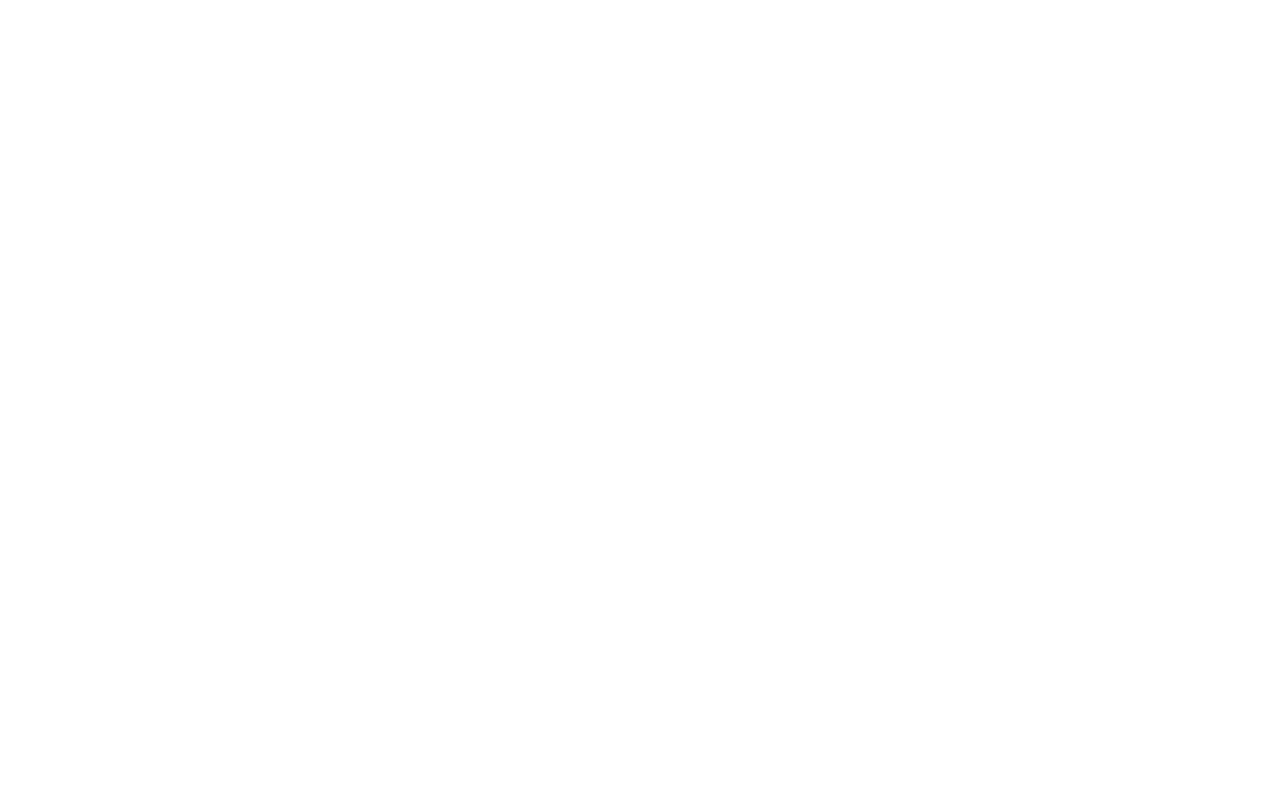
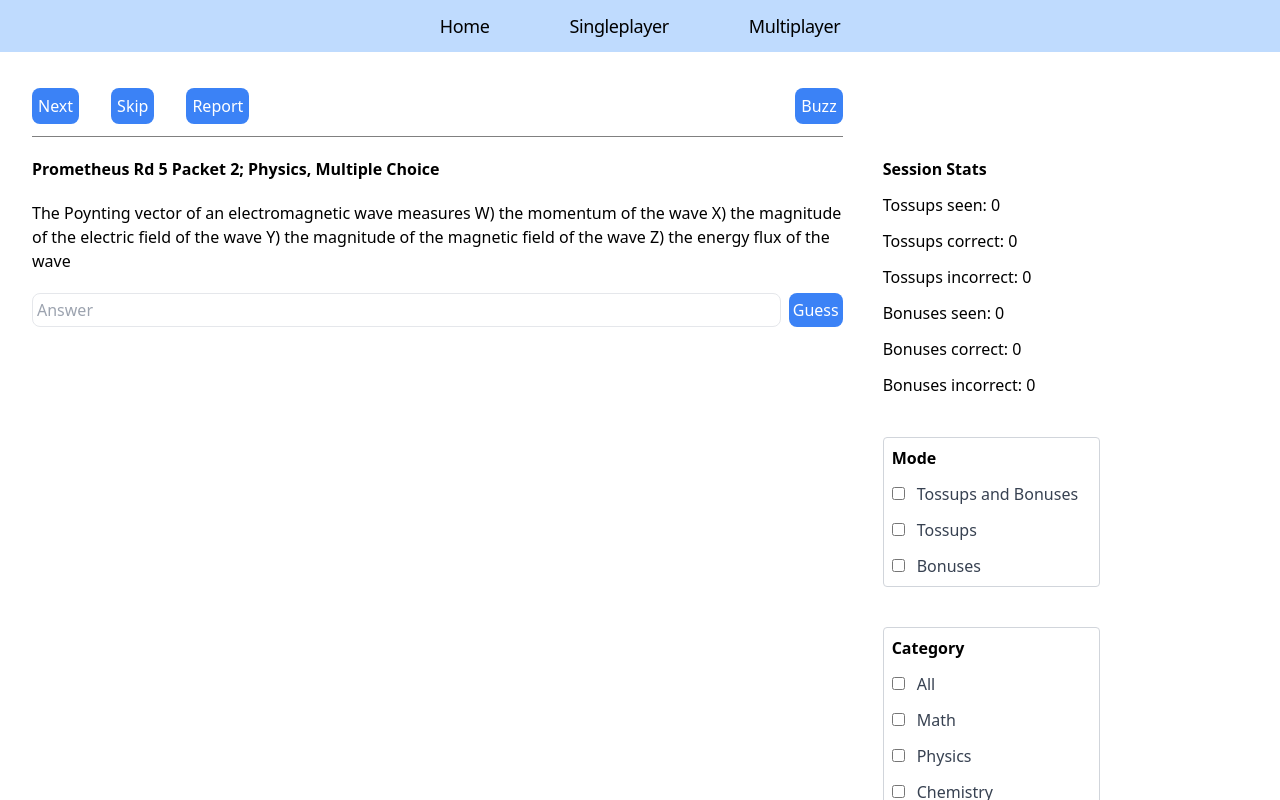
Before and after one commit to VA-24/ScibowlScrim-Website, a React (Create React App) app: page /singleplayer in a window 1280 px wide. Before the commit this address had no page. Shown: the top 800 px of the page. Built offline with nearby package versions, Linux system fonts and the light colour scheme.

Commit message:
homepage + singleplayer skeleton complete

```diff
--- a/src/App.js
+++ b/src/App.js
@@ -1,5 +1,6 @@
 import './App.css';
 import React from 'react';
+import ScibowlScrimHome from './pages/ScibowlScrimHome';
 import ScibowlScrimSingleplayer from './pages/ScibowlScrimSingleplayer';
 import { BrowserRouter as Router, Routes, Route} from 'react-router-dom';
 
@@ -7,7 +8,8 @@ function App() {
   return (
     <Router>
       <Routes>
-        <Route exact path='/' element={<ScibowlScrimSingleplayer />}/>
+      <Route exact path='/' element={<ScibowlScrimHome />}/>
+        <Route exact path='/singleplayer' element={<ScibowlScrimSingleplayer />}/>
       </Routes>
     </Router>
   );
--- /dev/null
+++ b/src/pages/ScibowlScrimHome.js
@@ -0,0 +1,56 @@
+import React, { useState, useEffect} from 'react';
+import '../App.css';
+
+function ScibowlScrimHome(){
+    return(
+
+        <body class='bg-white min-h-screen m-0'>
+            <div class='relative flex flex-col items-center'>
+            <main class='w-full flex flex-col lg:flex-row-reverse sticky top-0 px-6 pt-3 py-3 bg-blue-200 z-[2] mb-6'>
+            <nav class='w-full flex flex-row items-center justify-center gap-20 tracking-tight'>
+                <a href='/'>
+                <button class='text-xl xl:text-lg flex items-center text-black hover:text-white ease-linear transition'>
+                    Home
+                </button>
+                </a>
+
+                <a href='/singleplayer'>
+                <button class='text-xl xl:text-lg flex items-center text-black hover:text-white ease-linear transition'>
+                    Singleplayer
+                </button>
+                </a>
+
+                <a href='/multiplayer'>
+                <button class='text-xl xl:text-lg flex items-center text-black hover:text-gray-400 ease-linear transition'>
+                    Multiplayer
+                </button>
+                </a>
+                </nav>
+            </main>
+
+            <section class='relative flex flex-col justify-center items-center w-2/3'>
+
+                <h3 class='text-xl xl:text-2xl font-medium text-black mb-8'>
+                    Welcome to ScibowlScrim!
+                </h3>
+
+                <p class='text-base md:text-md text-black mb-5'>
+                    This is a project of mine that lets you play science bowl tossups in real time (heavily inspired by <a href='https://qbreader.org' class='text-blue-400'>qbreader</a>).
+                    You can either play <a href='/singleplayer' class='text-blue-400'>singleplayer</a>, which you can use to practice by yourself, or <a href='/multiplayer' class='text-blue-400'>multiplayer</a>, which you can use to scrimmage against other schools/see where your
+                    team needs to improve.
+                </p>
+
+                <p class='text-base md:text-md text-black mb-5'>
+                    You can view the source code <a href='https://github.com/VA-24/ScibowlScrim-Website' class='text-blue-300'>here</a>. The backend was built with Python/Firebase and the frontend
+                    was built with React and TailwindCSS. I welcome any pull requests or suggestions (to run a local version of the site, clone from the repository and follow the standard procedures for
+                    installing firebase/tailwindcss).
+                </p>
+            </section>
+
+            </div>
+
+        </body>
+    )
+}
+
+export default ScibowlScrimHome;
--- a/src/pages/ScibowlScrimSingleplayer.js
+++ b/src/pages/ScibowlScrimSingleplayer.js
@@ -46,35 +46,59 @@ function ScibowlScrimSingleplayer(){
     return(
 
         <body class='bg-white min-h-screen m-0'>
+        <div class='relative flex flex-col items-center'>
+        <main class='w-full flex flex-col lg:flex-row-reverse sticky top-0 px-6 pt-3 py-3 bg-blue-200 z-[0] mb-6'>
+            <nav class='w-full flex flex-row items-center justify-center gap-20 tracking-tight'>
+                <a href='/'>
+                <button class='text-xl xl:text-lg flex items-center text-black hover:text-white ease-linear transition'>
+                    Home
+                </button>
+                </a>
 
-        <div class='flex flex-row'>
-        <section class='px-8 w-full' id='tossup-controls'>
-            <div class='flex flex-wrap justify-center gap-8 py-8 w-3/4'>
+                <a href='/singleplayer'>
+                <button class='text-xl xl:text-lg flex items-center text-black hover:text-white ease-linear transition'>
+                    Singleplayer
+                </button>
+                </a>
+
+                <a href='/multiplayer'>
+                <button class='text-xl xl:text-lg flex items-center text-black hover:text-gray-400 ease-linear transition'>
+                    Multiplayer
+                </button>
+                </a>
+            </nav>
+        </main>
 
 
-                        <button class='text-xs xl:text-lg flex items-center text-white bg-blue-500 rounded-lg p-2'>
+
+        <section class='px-8 w-full' id='tossup-controls'>
+            <div class='flex flex-wrap justify-center gap-8 py-3 w-2/3'>
+
+
+                        <button class='text-md xmd:text-lg flex items-center text-white bg-blue-500 rounded-lg p-1.5'>
                             Next
                         </button>
 
-                        <button class='text-xs xl:text-lg flex items-center text-white bg-blue-500 rounded-lg p-2'>
+                        <button class='text-md xmd:text-lg flex items-center text-white bg-blue-500 rounded-lg p-1.5'>
                             Skip
                         </button>
 
-                        <button class='text-xs xl:text-lg flex items-center text-white bg-blue-500 rounded-lg p-2'>
+                        <button class='text-md xmd:text-lg flex items-center text-white bg-blue-500 rounded-lg p-1.5'>
                             Report
                         </button>
 
-                        <button class='text-xs xl:text-lg flex items-center text-white bg-blue-500 ml-auto rounded-lg p-2'>
+                        <button class='text-md xmd:text-lg flex items-center text-white bg-blue-500 ml-auto rounded-lg p-1.5'>
                             Buzz
                         </button>
 
             </div>
 
-            <div style={{ height: '1px', width: '75%', background: 'gray' }}></div>
+            <div style={{ height: '1px', width: '66.666%', background: 'gray' }}></div>
 
             <div class='flex flex row w-full'>
 
-                <div class='w-3/4'>
+                <div class='w-2/3'>
+
                     <div class='py-5 font-bold' id='question-data'>Prometheus Rd 5 Packet 2; Physics, Multiple Choice</div>
                     <div class='mb-5' id='question-body'>The Poynting vector of an electromagnetic wave measures
                         W) the momentum of the wave
@@ -84,7 +108,7 @@ function ScibowlScrimSingleplayer(){
                     </div>
                     <form id='answer'>
                         <div class='input-group flex flex-row mx-auto mb-3'>
-                            <input class='form-control border border-gray rounded-lg mr-2 p-1' id='answer-input' type='text' placeholder='Answer'></input>
+                            <input class='form-control border border-gray rounded-lg w-full mr-2 p-1' id='answer-input' type='text' placeholder='Answer'></input>
                             <button class='btn btn-success flex items-center text-white bg-blue-500 rounded-lg p-1' id='answer-submit' type='submit'>Guess</button>
                         </div>
                     </form>
@@ -92,14 +116,66 @@ function ScibowlScrimSingleplayer(){
                     <div class='' id='question-history'></div>
                 </div>
 
-                <div class='justify-center ml-auto items-center w-1/4 px-10 py-5' id='user-stats'>
-                    <div class='mx-auto mb-5 font-bold'>Session Stats</div>
-                    <div class='mx-auto mb-5' id='tossups-seen'> Tossups seen: 0</div>
-                    <div class='mx-auto mb-5' id='tossups-correct'> Tossups correct: 0</div>
-                    <div class='mx-auto mb-5' id='tossups-incorrect'> Tossups incorrect: 0</div>
-                    <div class='mx-auto mb-5' id='bonuses-seen'> Bonuses seen: 0</div>
-                    <div class='mx-auto mb-5' id='bonuses-correct'> Bonuses correct: 0</div>
-                    <div class='mx-auto mb-5' id='bonuses-incorrect'> Bonuses incorrect: 0</div>
+                <div class='justify-center ml-auto items-center w-1/3 px-10 py-5' id='session-settings'>
+                    <h1 class='mx-auto mb-3 font-bold'>Session Stats</h1>
+                    <div class='mx-auto mb-3' id='tossups-seen'> Tossups seen: 0</div>
+                    <div class='mx-auto mb-3' id='tossups-correct'> Tossups correct: 0</div>
+                    <div class='mx-auto mb-3' id='tossups-incorrect'> Tossups incorrect: 0</div>
+                    <div class='mx-auto mb-3' id='bonuses-seen'> Bonuses seen: 0</div>
+                    <div class='mx-auto mb-3' id='bonuses-correct'> Bonuses correct: 0</div>
+                    <div class='mx-auto mb-10' id='bonuses-incorrect'> Bonuses incorrect: 0</div>
+
+
+                    <div class='border border-gray-300 rounded w-2/3 p-2 mb-10'>
+                        <h1 class='mx-auto mb-3 font-bold'>Mode</h1>
+
+                        <label class="block mb-3 text-gray-700 hover:bg-gray-100 hover:text-gray-900">
+                        <input type="checkbox" class='mr-3' value="tossups and bonuses" />
+                            Tossups and Bonuses
+                        </label>
+                        <label class="block mb-3 text-gray-700 hover:bg-gray-100 hover:text-gray-900">
+                        <input type="checkbox" class='mr-3' value="tossups" />
+                            Tossups
+                        </label>
+                        <label class="block mb-0 text-gray-700 hover:bg-gray-100 hover:text-gray-900">
+                        <input type="checkbox" class='mr-3' value="bonuses" />
+                            Bonuses
+                        </label>
+                    </div>
+
+                    <div class='border border-gray-300 rounded w-2/3 p-2 mb-10'>
+                        <h1 class='mx-auto mb-3 font-bold'>Category</h1>
+
+                        <label class="block mb-3 text-gray-700 hover:bg-gray-100 hover:text-gray-900">
+                        <input type="checkbox" class='mr-3' value="tossups and bonuses" />
+                            All
+                        </label>
+                        <label class="block mb-3 text-gray-700 hover:bg-gray-100 hover:text-gray-900">
+                        <input type="checkbox" class='mr-3' value="tossups and bonuses" />
+                            Math
+                        </label>
+                        <label class="block mb-3 text-gray-700 hover:bg-gray-100 hover:text-gray-900">
+                        <input type="checkbox" class='mr-3' value="tossups" />
+                            Physics
+                        </label>
+                        <label class="block mb-3 text-gray-700 hover:bg-gray-100 hover:text-gray-900">
+                        <input type="checkbox" class='mr-3' value="bonuses" />
+                            Chemistry
+                        </label>
+                        <label class="block mb-3 text-gray-700 hover:bg-gray-100 hover:text-gray-900">
+                        <input type="checkbox" class='mr-3' value="tossups and bonuses" />
+                            Biology
+                        </label>
+                        <label class="block mb-3 text-gray-700 hover:bg-gray-100 hover:text-gray-900">
+                        <input type="checkbox" class='mr-3' value="tossups" />
+                            Earth and Space
+                        </label>
+                        <label class="block mb-0 text-gray-700 hover:bg-gray-100 hover:text-gray-900">
+                        <input type="checkbox" class='mr-3' value="bonuses" />
+                            Energy
+                        </label>
+                    </div>
+
                 </div>
 
             </div>
```
